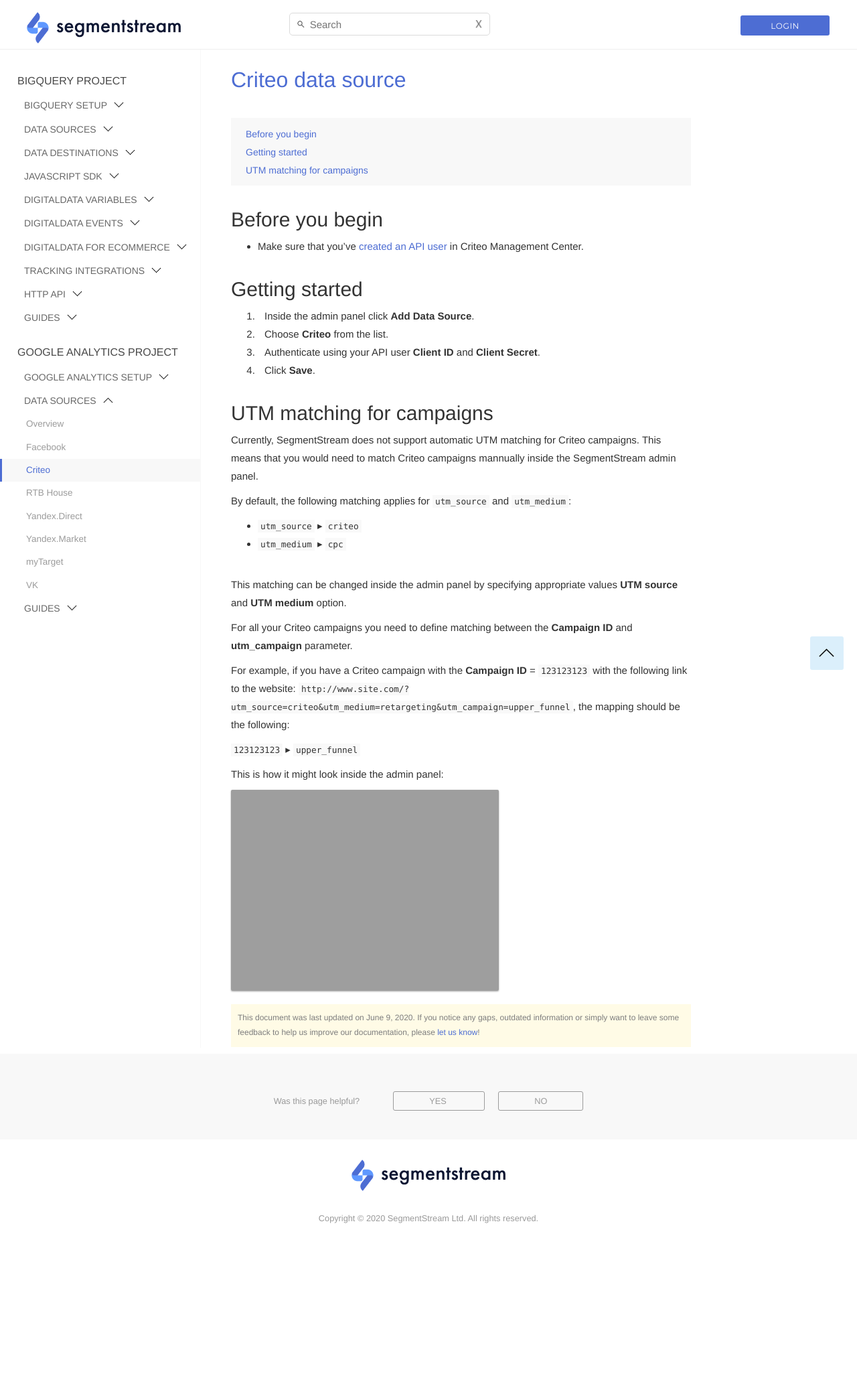
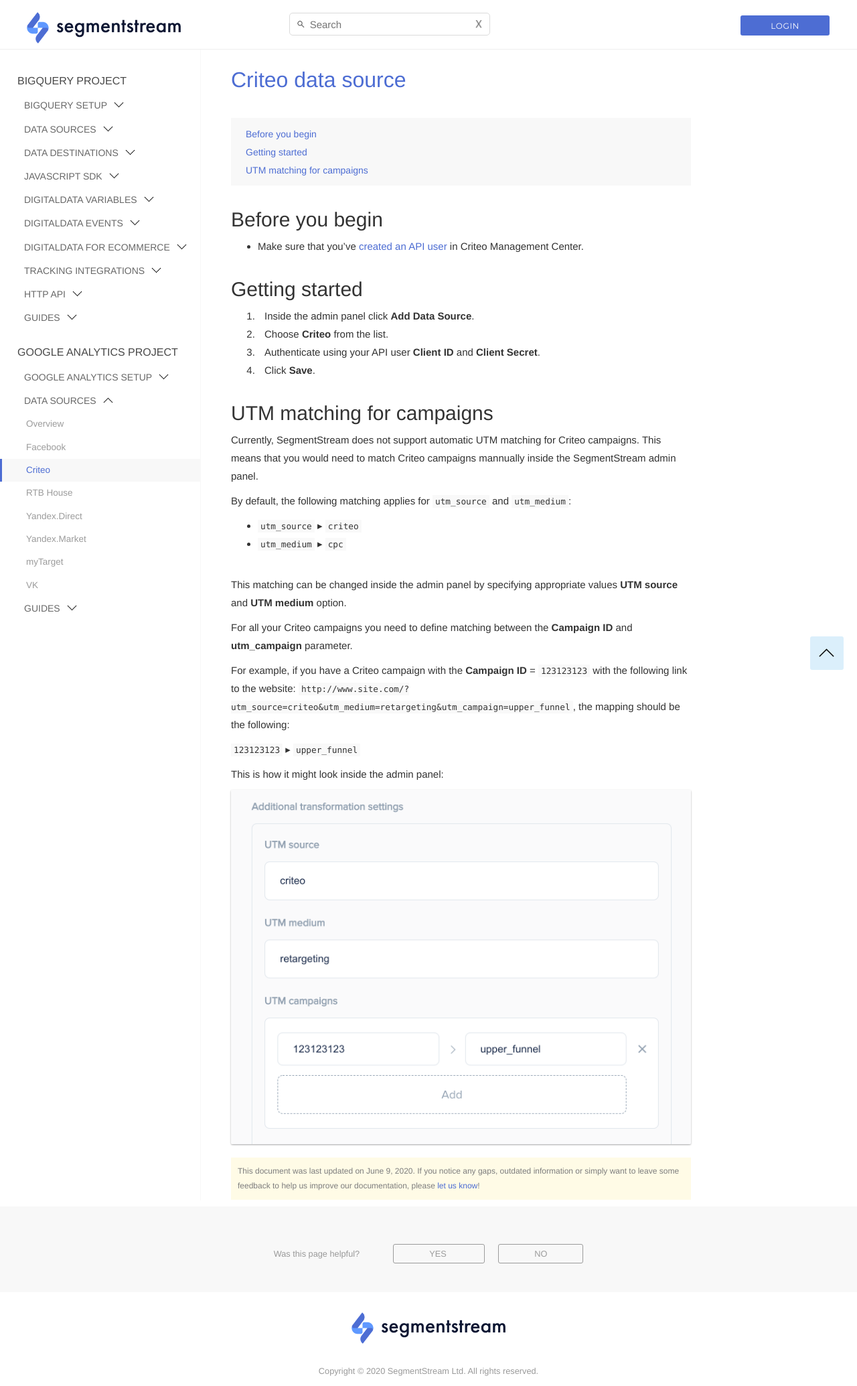
Before and after one commit to segmentstream-com/segmentstream-com.github.io, a Jekyll site: the page built from _docs/ga-datasources/criteo.md, in a window 1280 px wide. Shown: the whole page at 67% size. Built offline with Jekyll 4.4.1, drawn with Linux system fonts in a browser that asks for light colours; nearby versions of some CDN libraries; before the commit the page ends 1840 px from its top, so only the background shows below that.

Commit message:
image fix

```diff
--- a/_docs/ga-datasources/criteo.md
+++ b/_docs/ga-datasources/criteo.md
@@ -34,4 +34,4 @@
 `123123123` ▸ `upper_funnel`
 
 This is how it might look inside the admin panel:
-![Criteo URL params matching](/img/criteo/criteo-utm-params.png =250px)
+![Criteo URL params matching](/img/criteo/criteo-utm-params.png)
```
